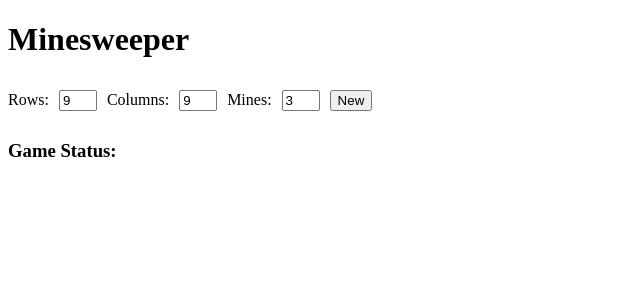
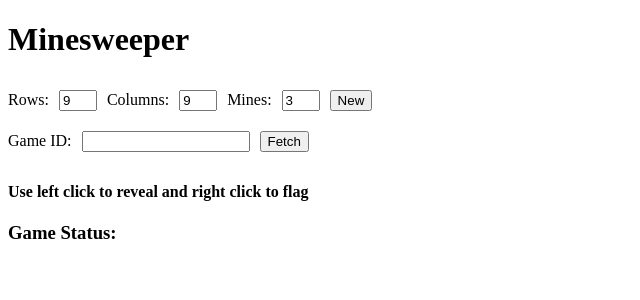
Before and after one commit to nachokruss/minesweeper-UI, a React app in the folder minesweeper-ui/: page / in a window 1280 px wide. Shown: the top 300 px of the page, without its empty margins (0-640 px from the left). Built offline with nearby package versions, Linux system fonts and the light colour scheme.

Commit message:
refactoring width to rows and height to cols and added fetch functionality

```diff
--- a/minesweeper-ui/src/components/App.js
+++ b/minesweeper-ui/src/components/App.js
@@ -7,28 +7,41 @@ class App extends React.Component {
   constructor(props) {
     super(props);
     this.state = {
-      width: 9,
-      height: 9,
+      rows: 9,
+      cols: 9,
       mines: 3,
-      game: {}
+      game: {},
+      gameId: ''
     };
     this.onNewClick = this.onNewClick.bind(this);
     this.onCellClick = this.onCellClick.bind(this);
     this.onCellFlag = this.onCellFlag.bind(this);
+    this.onFetchClick = this.onFetchClick.bind(this);
   }
 
   render() {
-    const inputStyle = {
+    const smallInputStyle = {
       width: '30px',
+      margin: '10px',
+    };
+    const largeInputStyle = {
+      width: '160px',
       margin: '10px',
     };
     return <div>
       <h1>Minesweeper</h1>
       <div>
-        Rows:<input style={inputStyle} onChange={(e) => {this.setState({width: parseInt(e.target.value)})}} value={this.state.width} />
-        Columns:<input style={inputStyle} onChange={(e) => {this.setState({height: parseInt(e.target.value)})}} value={this.state.height} />
-        Mines:<input style={inputStyle} onChange={(e) => {this.setState({mines: parseInt(e.target.value)})}} value={this.state.mines} />
+        Rows:<input style={smallInputStyle} onChange={(e) => {this.setState({rows: parseInt(e.target.value)})}} value={this.state.rows} />
+        Columns:<input style={smallInputStyle} onChange={(e) => {this.setState({cols: parseInt(e.target.value)})}} value={this.state.cols} />
+        Mines:<input style={smallInputStyle} onChange={(e) => {this.setState({mines: parseInt(e.target.value)})}} value={this.state.mines} />
         <button onClick={this.onNewClick}>New</button>
+      </div>
+      <div>
+        Game ID:<input style={largeInputStyle} onChange={(e) => {this.setState({gameId: e.target.value})}} value={this.state.gameId} />
+        <button onClick={this.onFetchClick}>Fetch</button>
+      </div>
+      <div>
+        <h4>Use left click to reveal and right click to flag</h4>
       </div>
       <Minesweeper
           game={this.state.game}
@@ -40,9 +53,10 @@ class App extends React.Component {
 
   onNewClick() {
     const state = this.state;
-    MinesweeperApi.newGame(state.width, state.height, state.mines)
+    MinesweeperApi.newGame(state.rows, state.cols, state.mines)
         .then(data => this.setState({
-          game: data
+          game: data,
+          gameId: data.id,
         }));
   }
 
@@ -60,6 +74,13 @@ class App extends React.Component {
         }));
   }
 
+  onFetchClick() {
+    MinesweeperApi.fetchGame(this.state.gameId)
+        .then(data => this.setState({
+          game: data
+        }));
+  }
+
 }
 
 export default App
```
